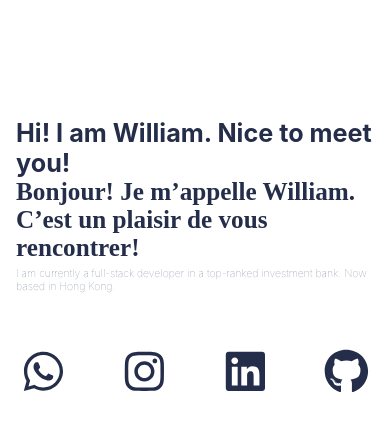
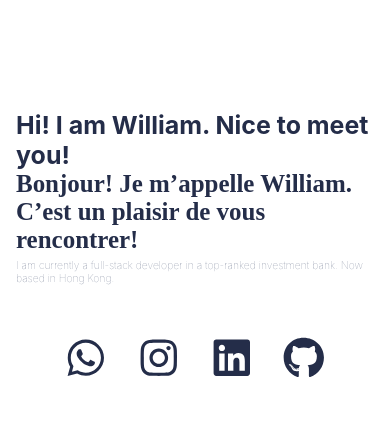
Before and after one commit to hokachun/MyWebApp, a React (Create React App) app: page / in a window 390 px wide. Shown: the top 430 px of the page. Built offline with nearby package versions, Linux system fonts and the light colour scheme.

Commit message:
Change gap between icons

```diff
--- a/src/Components/Intro/Intro.css
+++ b/src/Components/Intro/Intro.css
@@ -63,9 +63,13 @@
 @media screen and (max-width: 480px) {
     .intro{
       flex-direction: column;
-      zoom: 70%;
+      zoom: 65%;
     }
     .i-name{
-      zoom: 75%;
+      zoom: 80%;
     }
+    .i-icons{
+        gap: 3rem;
+    }
+
   }
```
